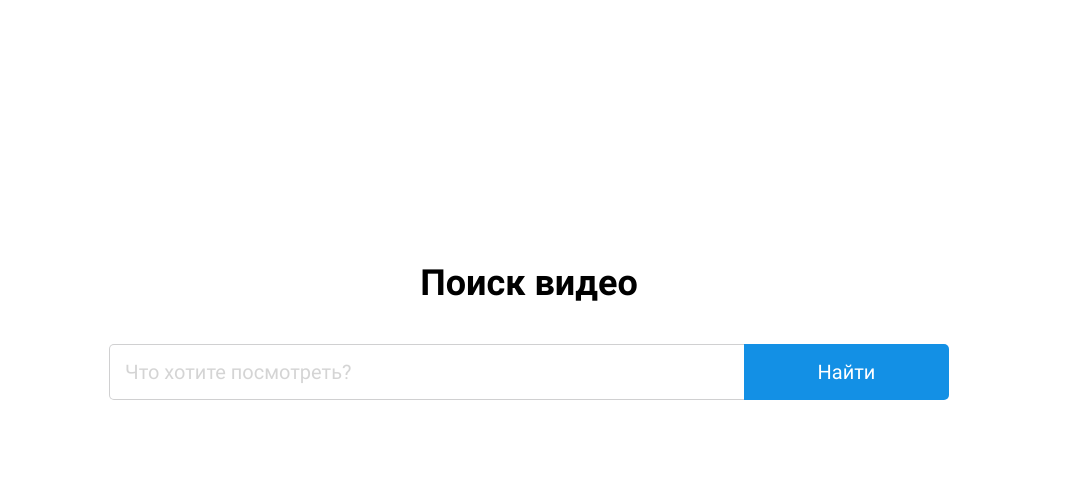
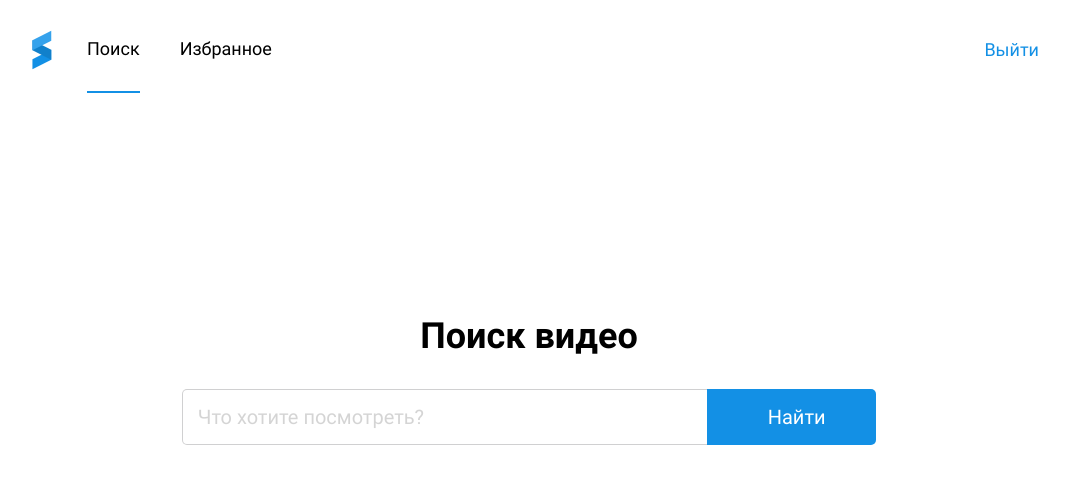
Before and after one commit to cantwells/react-you-search, a React (Create React App) app: page / in a window 1280 px wide. Shown: the top 484 px of the page, without its empty margins (111-1180 px from the left). Built offline with nearby package versions, Linux system fonts and the light colour scheme.

Commit message:
add routing for menu

```diff
--- a/src/App.js
+++ b/src/App.js
@@ -1,9 +1,14 @@
+import { Route } from 'react-router-dom';
 import './App.css';
-import { Search } from './components';
+import { Favourite, Header, Search } from './components';
 
 function App() {
   return (
-    <Search/>
+    <div className="wrapper">
+      <Header/>
+      <Route exact path="/" component={Search}/>
+      <Route exact path="/favourite" component={Favourite}/>
+    </div>
   );
 }
 
--- a/src/index.js
+++ b/src/index.js
@@ -1,11 +1,14 @@
 import React from 'react';
 import ReactDOM from 'react-dom';
+import { BrowserRouter as Router } from 'react-router-dom';
 import App from './App';
 import './scss/styles.scss';
 
 ReactDOM.render(
   <React.StrictMode>
-    <App />
+    <Router>
+      <App />
+    </Router>
   </React.StrictMode>,
   document.getElementById('root')
 );
```
